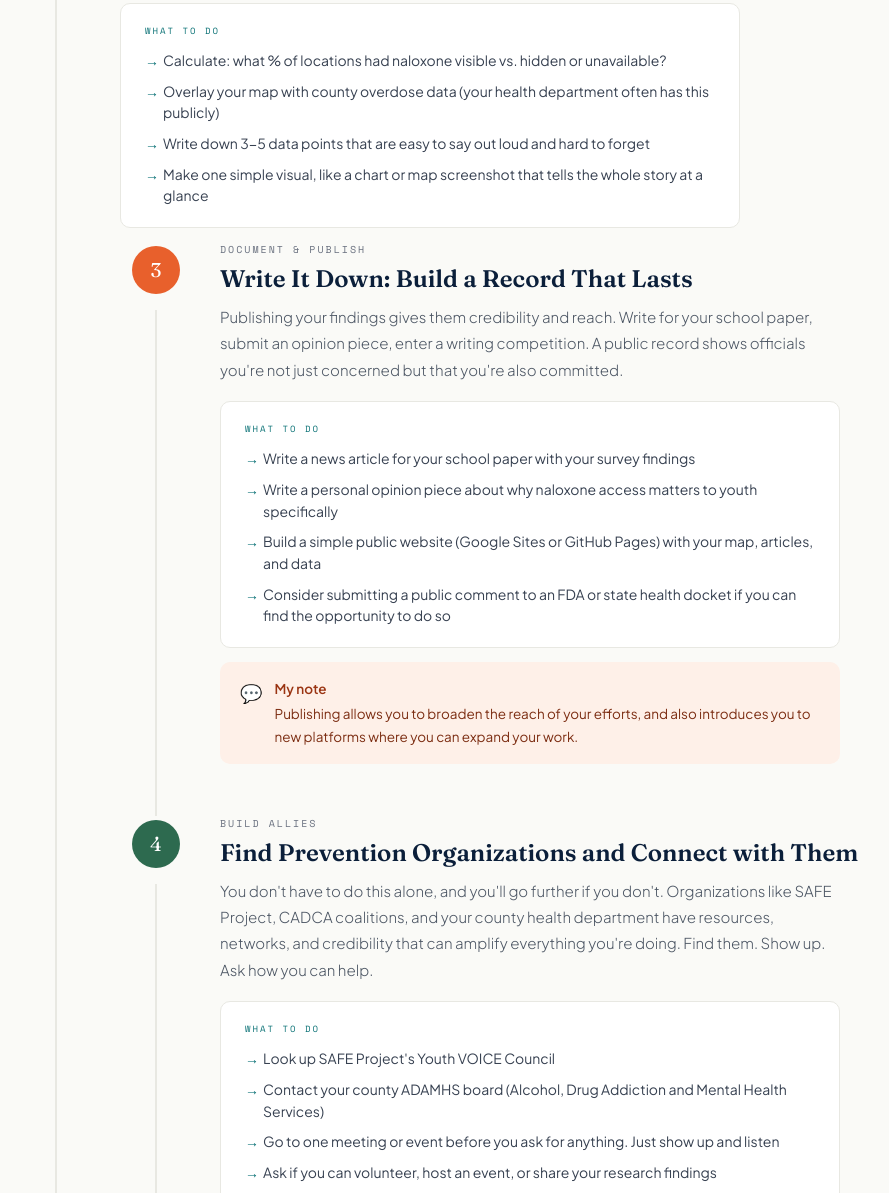
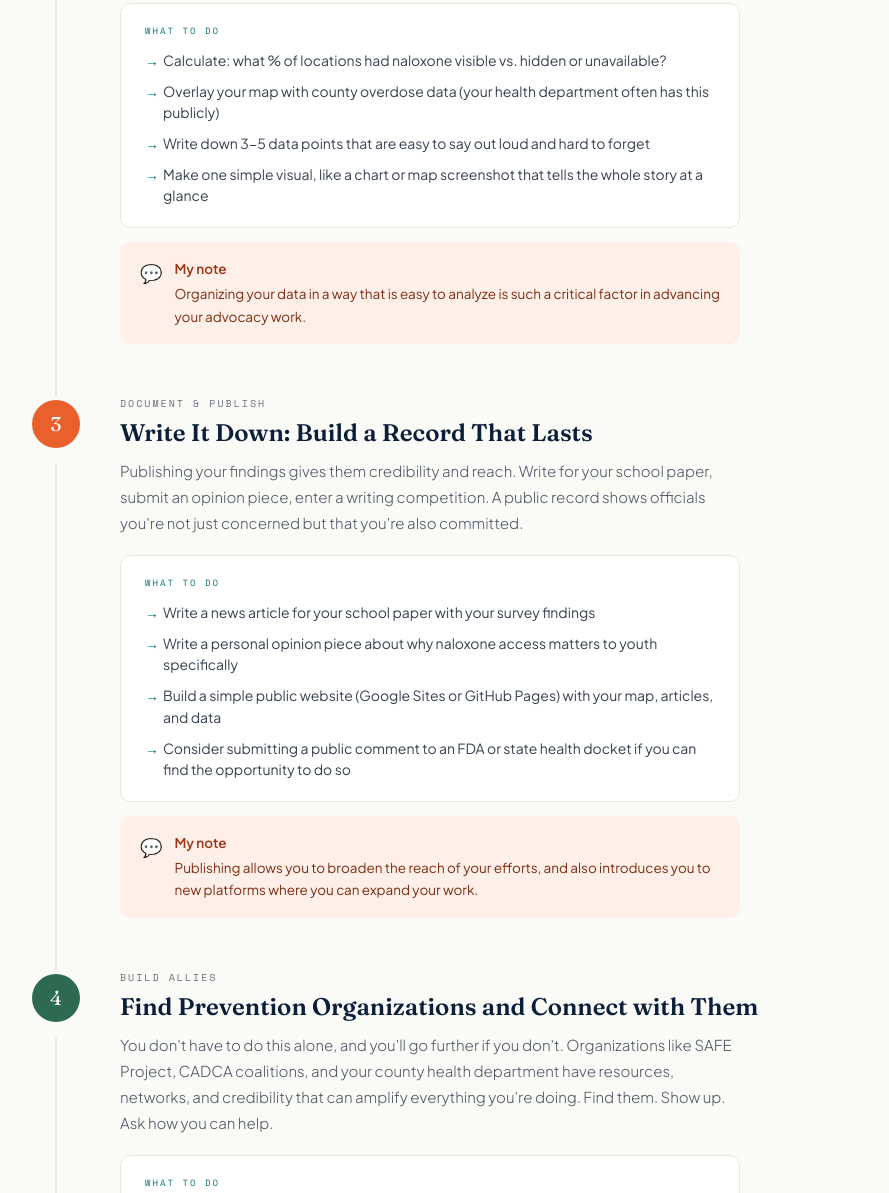
Before and after one commit to soeunkang10/Before-Its-Too-Late, a plain HTML site: page naloxone_toolkit_v2.html in a window 1280 px wide. Shown: the part 2258-3451 px from the top of the page, without its empty margins (144-1033 px from the left). Drawn offline with nearby package versions, Linux system fonts and the light colour scheme.

Commit message:
Update naloxone_toolkit_v2.html

```diff
--- a/naloxone_toolkit_v2.html
+++ b/naloxone_toolkit_v2.html
@@ -194,6 +194,12 @@
           <li>Make one simple visual, like a chart or map screenshot that tells the whole story at a glance</li>
         </ul>
       </div>
+        <div class="erica-tip">
+        <div class="erica-tip-icon">💬</div>
+        <div class="erica-tip-text"><strong>My note</strong>Organizing your data in a way that is easy to analyze is such a critical factor in advancing your advocacy work.</div>
+      </div>
+    </div>
+  </div>
 
   <div class="step-block">
     <div class="step-num-wrap"><div class="step-num c3">3</div></div>
```
